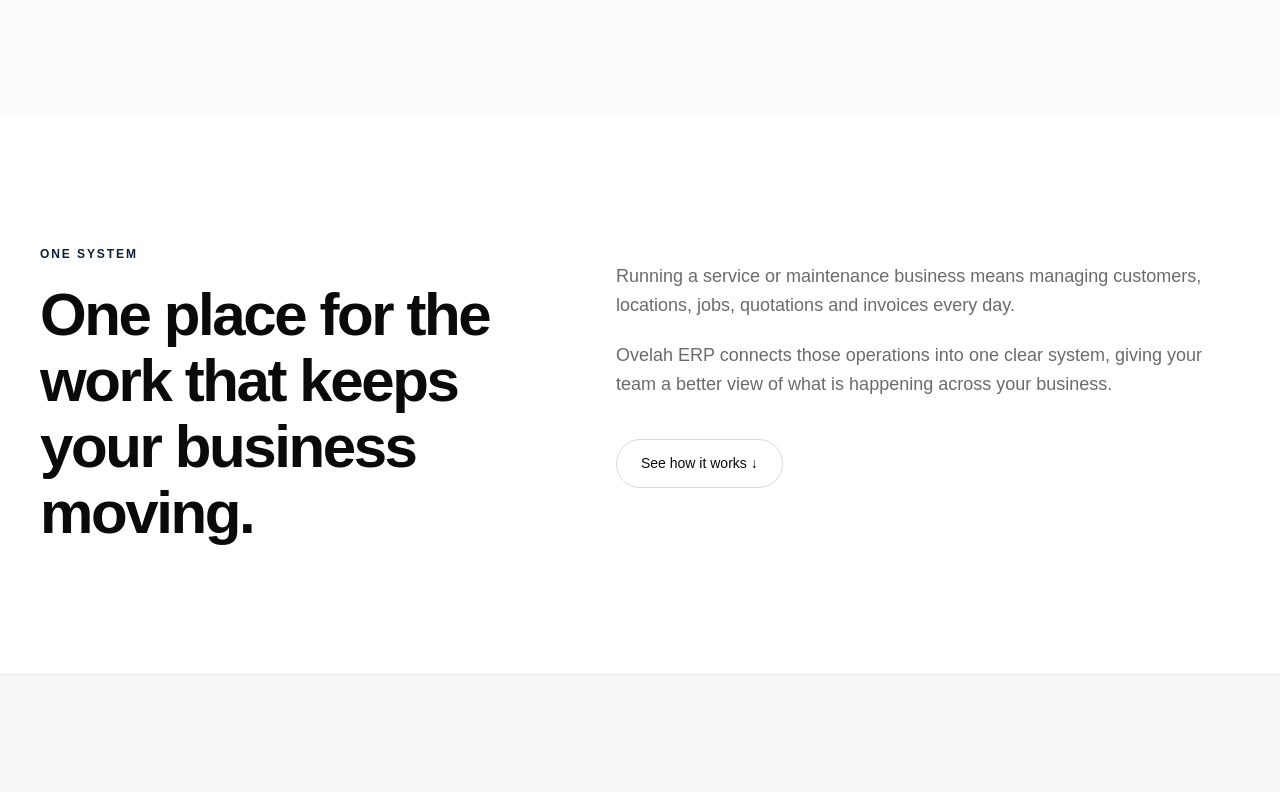
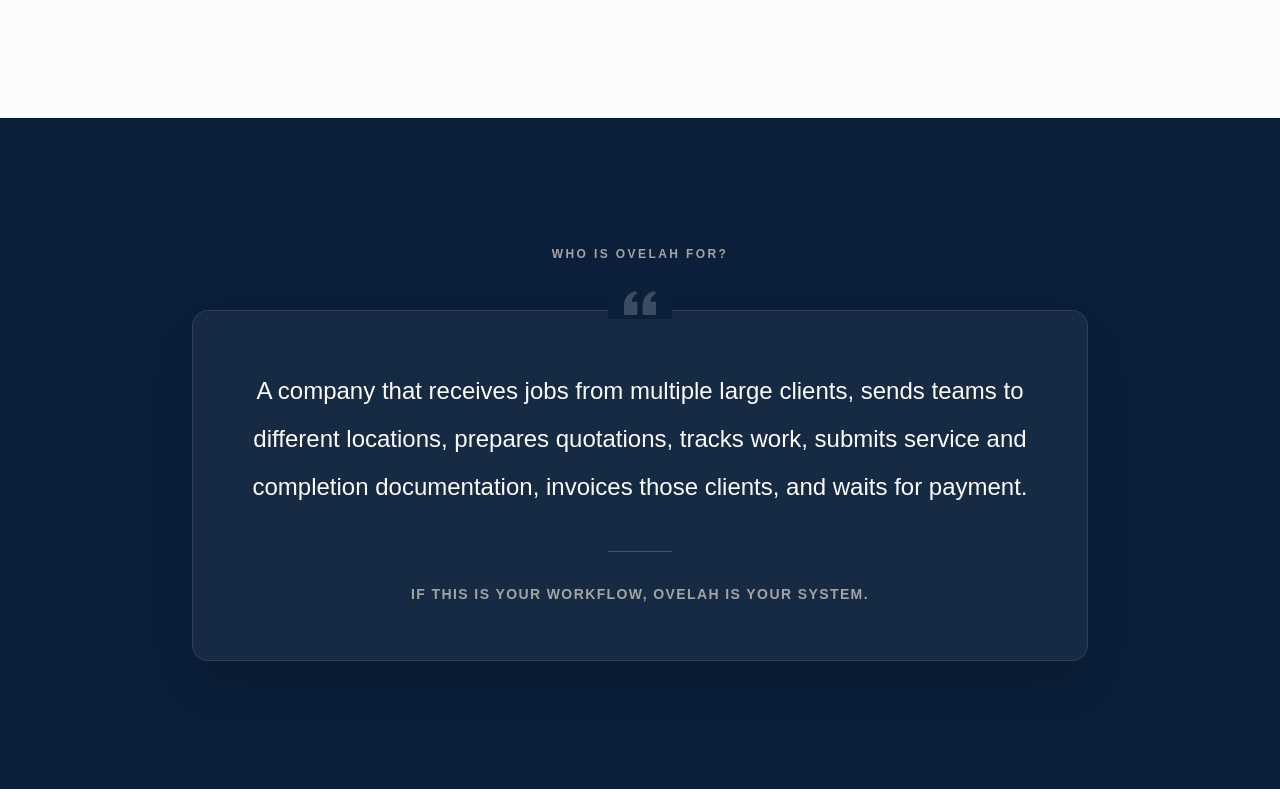
Before and after one commit to anass-nadeem/ovelah-website, a Next.js app: page / in a window 1280 px wide. Shown: the part 1988-2780 px from the top of the page. Built offline with nearby package versions, Linux system fonts and the light colour scheme.

Commit message:
Add ideal client section

```diff
--- a/app/page.tsx
+++ b/app/page.tsx
@@ -2,6 +2,7 @@
 import Footer from "@/components/layout/Footer";
 
 import Hero from "@/components/sections/Hero";
+import IdealClient from "@/components/sections/IdealClient";
 import ActiveClients from "@/components/sections/ActiveClients";
 import Product from "@/components/sections/Product";
 import Workflow from "@/components/sections/Workflow";
@@ -18,6 +19,7 @@
       <main>
         <Hero />
         <ActiveClients />
+        <IdealClient />
         <Product />
         <Workflow />
         <Industries />
--- /dev/null
+++ b/components/sections/IdealClient.tsx
@@ -0,0 +1,36 @@
+import Container from "@/components/ui/Container";
+
+export default function IdealClient() {
+  return (
+    <section className="bg-[#0b1f3a] py-20 text-white md:py-32">
+      <Container>
+        <div className="mx-auto max-w-4xl text-center">
+          <p className="mb-6 text-xs font-bold uppercase tracking-[0.2em] text-[#a3a3a3]">
+            Who Is Ovelah For?
+          </p>
+
+          <div className="relative mx-auto mt-12 rounded-2xl border border-white/10 bg-white/5 p-8 shadow-2xl backdrop-blur-sm md:p-14">
+
+            {/* Decorative Quote Mark */}
+            <div className="absolute -top-6 left-1/2 -translate-x-1/2 bg-[#0b1f3a] px-4">
+              <svg className="h-8 w-8 text-white/20" fill="currentColor" viewBox="0 0 24 24">
+                <path d="M14.017 21v-7.391c0-5.704 3.731-9.57 8.983-10.609l.995 2.151c-2.432.917-3.995 3.638-3.995 5.849h4v10h-9.983zm-14.017 0v-7.391c0-5.704 3.748-9.57 9-10.609l.996 2.151c-2.433.917-3.996 3.638-3.996 5.849h3.983v10h-9.983z" />
+              </svg>
+            </div>
+
+            <p className="text-lg font-medium leading-relaxed text-[#fcfcfb] md:text-2xl md:leading-loose">
+              A company that receives jobs from multiple large clients, sends teams to different locations, prepares quotations, tracks work, submits service and completion documentation, invoices those clients, and waits for payment.
+            </p>
+
+            <div className="mx-auto mt-10 h-px w-16 bg-white/20"></div>
+
+            <p className="mt-8 text-sm font-semibold uppercase tracking-widest text-[#a3a3a3]">
+              If this is your workflow, Ovelah is your system.
+            </p>
+          </div>
+
+        </div>
+      </Container>
+    </section>
+  );
+}
```
